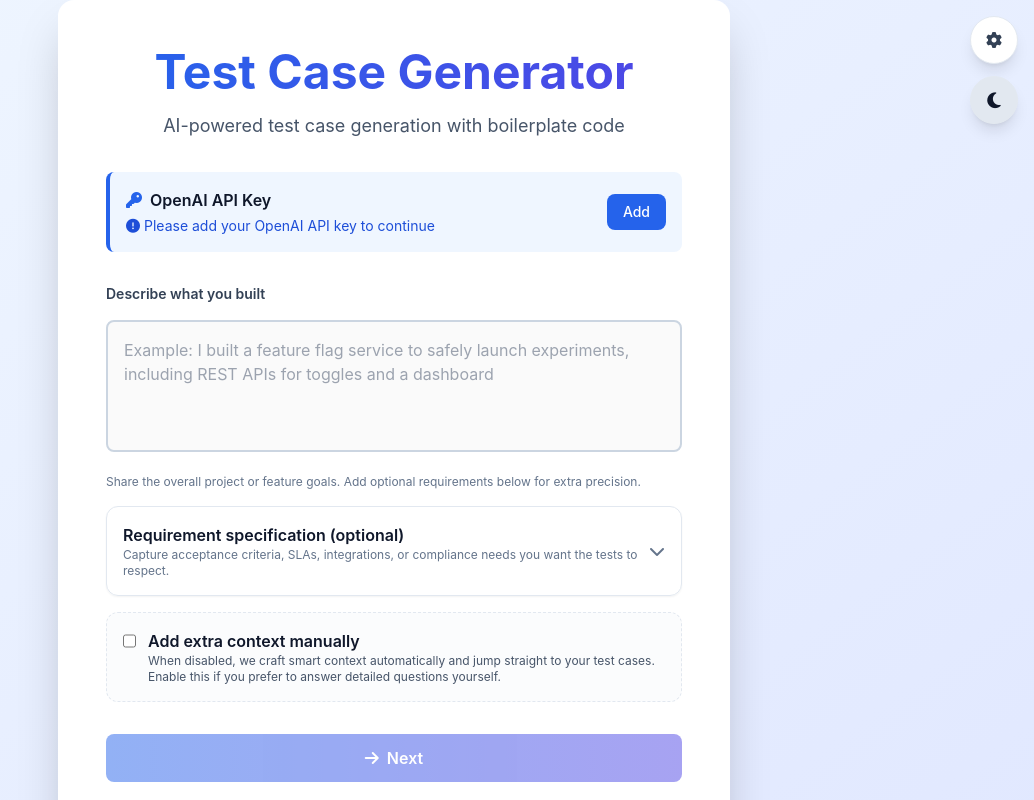
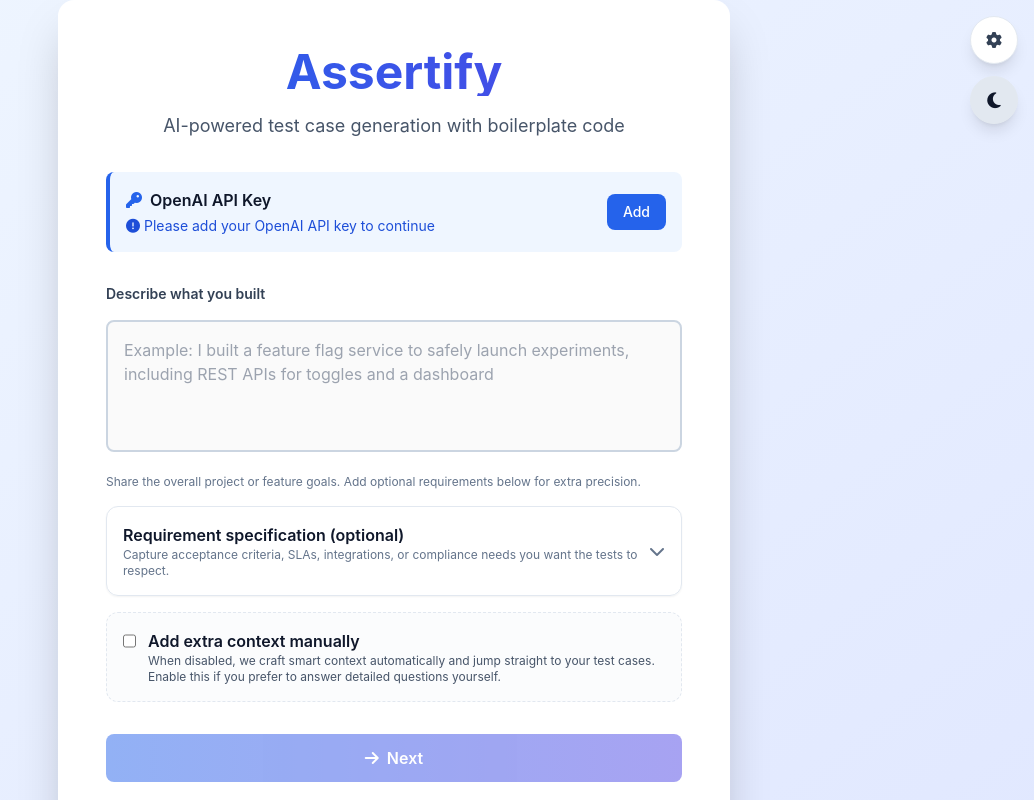
Before and after one commit to ShirleyRex/assertify.io, a Next.js app: page / in a window 1280 px wide. Shown: the top 800 px of the page, without its empty margins (246-1280 px from the left). Built offline with nearby package versions, Linux system fonts and the light colour scheme.

Commit message:
feat: updated app name to assertify

```diff
--- a/app/page.tsx
+++ b/app/page.tsx
@@ -203,7 +203,7 @@ export default function Home() {
           {/* Header */}
           <div className="text-center mb-8">
             <h1 className="text-4xl md:text-5xl font-bold bg-gradient-to-r from-blue-600 to-indigo-600 dark:from-blue-400 dark:to-indigo-400 bg-clip-text text-transparent mb-4">
-              Test Case Generator
+              Assertify
             </h1>
             <p className="text-lg text-slate-600 dark:text-slate-300">
               AI-powered test case generation with boilerplate code
--- a/package.json
+++ b/package.json
@@ -1,5 +1,5 @@
 {
-  "name": "test-case-generator",
+  "name": "assertify",
   "version": "0.1.0",
   "private": true,
   "scripts": {
```
Also changed, not shown: 1 other file (tests, documents, lock files or other folders).
